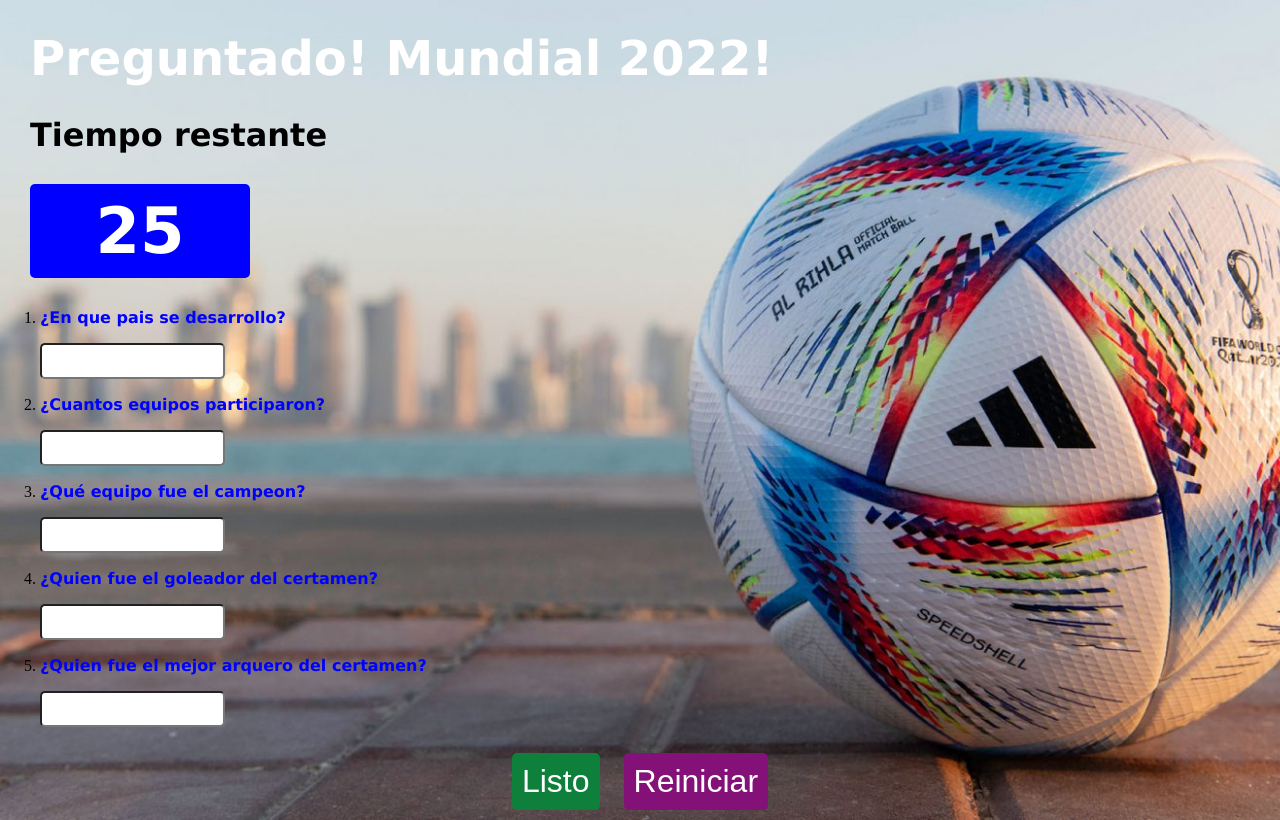
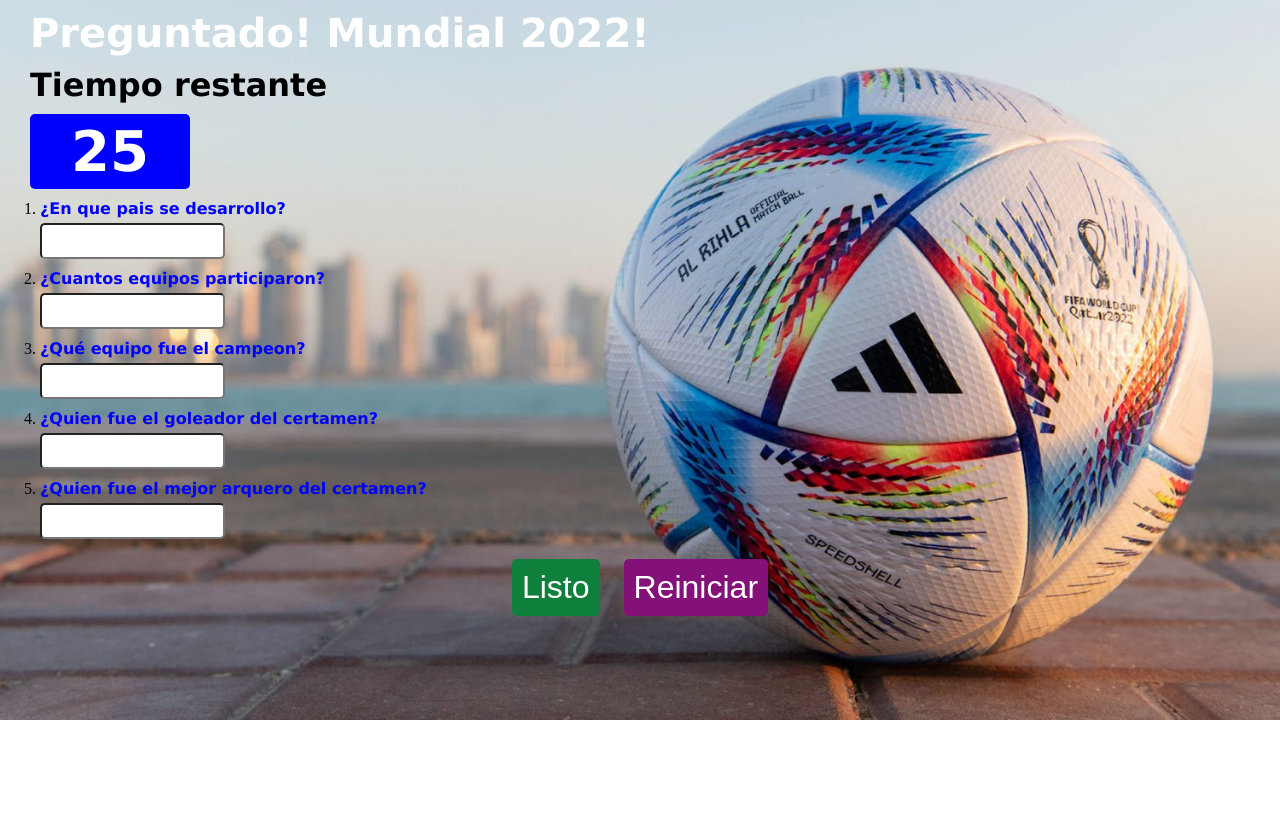
Before and after one commit to Ivanmnavarro/preguntando, a plain HTML site: page index.html in a window 1280 px wide. Drawn offline with Linux system fonts and the light colour scheme.

Commit message:
estilos y fondo

```diff
--- a/estilos.css
+++ b/estilos.css
@@ -8,13 +8,14 @@ body {
 }
 
 h1 {
-    margin: 30px;
+    padding: 0;
+    margin: 10px 30px 10px;
     color: white;
-    font-size: 3rem;
+    font-size: 2.5rem;
     font-family: 'Lucida Sans', 'Lucida Sans Regular', 'Lucida Grande', 'Lucida Sans Unicode', Geneva, Verdana, sans-serif;
 }
 h2{
-    margin: 30px;
+    margin: 10px 30px 10px;
     font-size: 2rem;
     font-family: 'Lucida Sans', 'Lucida Sans Regular', 'Lucida Grande', 'Lucida Sans Unicode', Geneva, Verdana, sans-serif;
 }
@@ -25,14 +26,19 @@ h2{
     color: white;
     background-color: blue;
     border-radius: 5px;
-    width: 200px;
-    font-size: 4rem;
-    padding: 10px;
-    margin: 30px;
+    width: 150px;
+    font-size: 3.5rem;
+    padding: 5px;
+    margin: 0 30px 0;
     font-family: Verdana, Geneva, Tahoma, sans-serif;
     font-weight: bold;
 }
+
+ol {
+margin: 10px 0px 10px;
+}
 p {
+    margin: 10px 0px 5px;
     color: blue;
     font-family: Verdana, Geneva, Tahoma, sans-serif;
     font-weight: bold;
```
